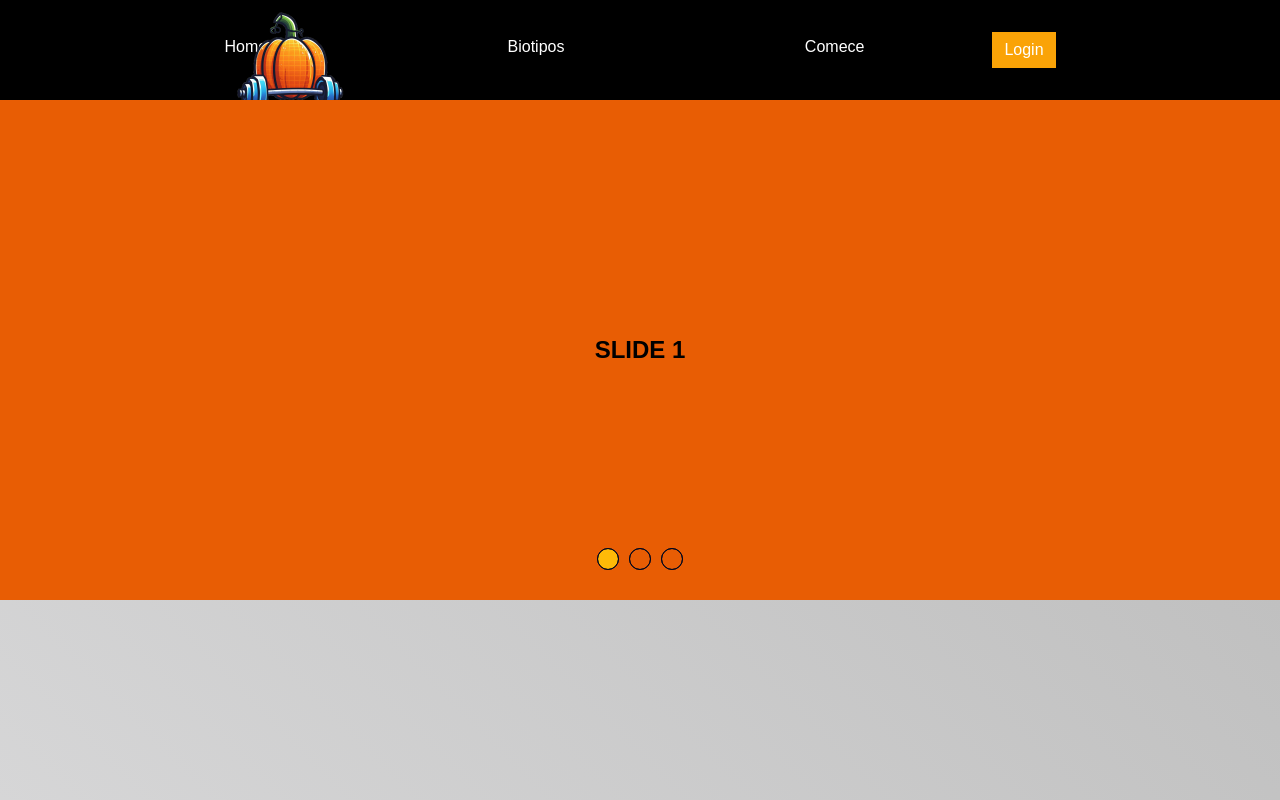
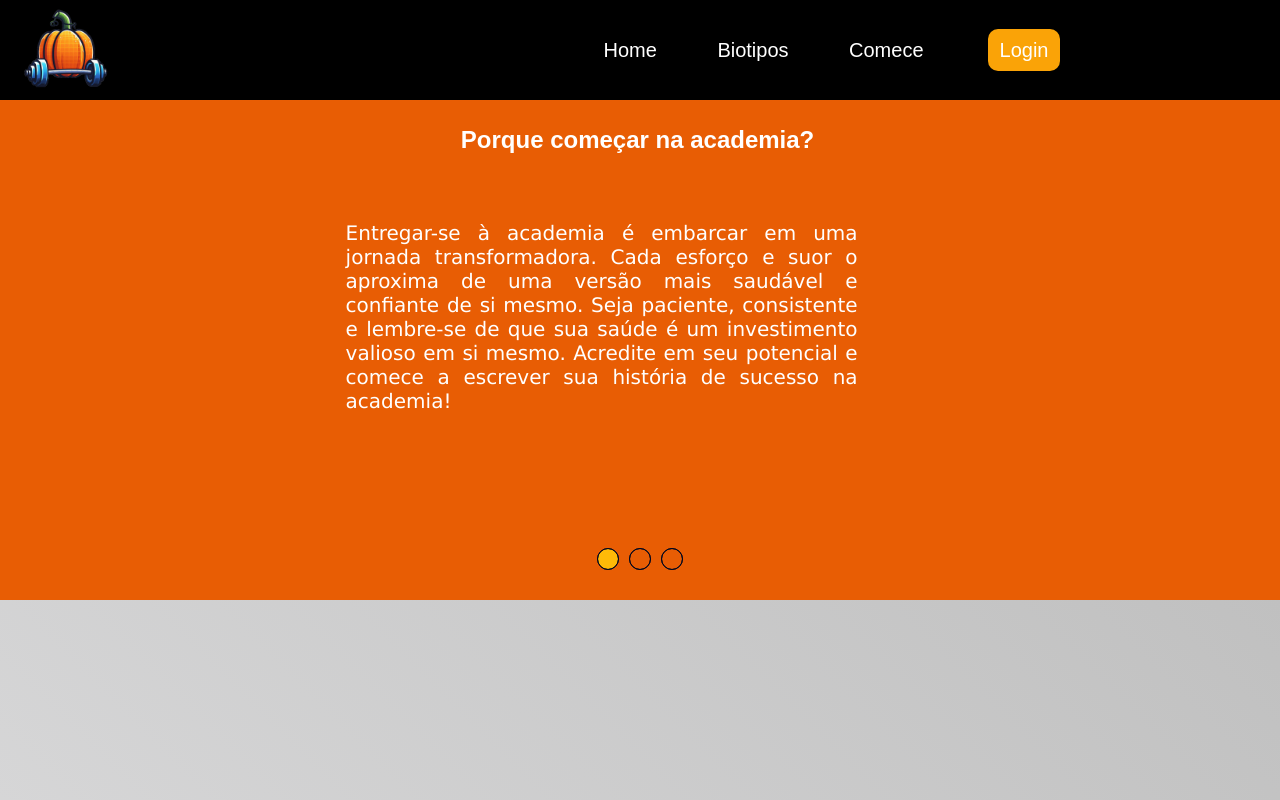
Before and after one commit to samekmd/Pumpkin-mk, a Flask app: page / in a window 1280 px wide. Run offline with Flask 3, Linux system fonts and the light colour scheme.

Commit message:
UPDATE MENU/ INDEX/ BIOTIPOS/ COMECE
Ajuste da imagem logo, aumento da fonte das letras de todas as páginas, preenchimento do conteúdo do site.

```diff
--- a/static/estilo.css
+++ b/static/estilo.css
@@ -46,28 +46,43 @@ body{
 #menu_nav a{
     text-decoration: none;
     color: #ffffff;
+
 }
 .links{
     width: 50%;
+
     cursor: pointer;
     display: flex;
     justify-content: space-between;
     flex-direction: row;
-    margin-right: 10%;
-    margin-top: 3%;
+
     border: 0px solid red;
 }
-.link_bootstrap{
- margin-top: 2.5%;
+
+.links a{
+  font-size: 20px;
 }
 
 
- #logo img{
- position: absolute;
- margin-right: 35%;
- display: flex;
+.link_bootstrap{
+
+ padding-left: 10% ;
+}
+
+.todos_os_links{
+  width: 50%;
+  margin-left: 5%;
+  display: flex;
   flex-direction: row;
-  border: 0px solid red;
+  align-items: center;
+  justify-content: center;
+  text-align: center;
+  margin-left: 30%;
+}
+
+.logo{
+  position: absolute;
+  margin-right: 90%;
 
 
 }
@@ -87,7 +102,7 @@ body{
     --bs-btn-padding-x: 0.75rem;
     --bs-btn-padding-y: 0.375rem;
     --bs-btn-font-family: ;
-    --bs-btn-font-size: 1rem;
+    --bs-btn-font-size: 20px;
     --bs-btn-font-weight: 400;
     --bs-btn-line-height: 1.5;
     --bs-btn-color: var(--bs-body-color);
@@ -117,7 +132,11 @@ body{
     border-radius: var(--bs-btn-border-radius);
     background-color: var(--bs-btn-bg);
     transition: color 0.15s ease-in-out, background-color 0.15s ease-in-out, border-color 0.15s ease-in-out, box-shadow 0.15s ease-in-out;
+    border: 1px;
+    border-radius: 10px;
   }
+
+
   @media (prefers-reduced-motion: reduce) {
   .btn {
     transition: none;
@@ -224,20 +243,68 @@ section.slider{
   height: 500px;
   display: flex;
   flex-direction: row;
-  text-align: center;
+
+}
+
+.slide h1{
+  position: absolute;
+     display: flex;
+     justify-content: center;
+     text-align: center;
+     align-content: center;
+     height: 50px;
+     margin-left: 36%;
+    margin-top: 2%;
+    color: white;
+}
+
+.slide p{
+  display: flex;
+  justify-content: center;
+  text-align: justify;
   align-items: center;
-  justify-content: center;
+  margin-left: 27%;
+  margin-top: 15%;
+  width: 40%;
+  height: 50px;
+  color: white;
+  font-size: 20px;
+  font-family: Verdana, Geneva, Tahoma, sans-serif;
 }
 
 .slide_meio{
   background-color: #9D0208;
   height: 500px;
   display: flex;
-  flex-direction: row;
+  flex-direction: column;
+
+
+}
+
+.slide_meio h1{
+  position: absolute;
+  display: flex;
+  justify-content: center;
   text-align: center;
-  align-items: center;
-  justify-content: center;
+  align-content: center;
+  height: 50px;
+  margin-left: 34%;
+ margin-top: 2%;
+ color: white;
 
+}
+
+.conteudo_slide_meio{
+  color: white;
+  font-size: 20px;
+  display: flex;
+  flex-direction: column;
+  text-align:left;
+  justify-content: left;
+ margin-left: 32%;
+  margin-top:10%;
+  width: 40%;
+  font-family: Verdana, Geneva, Tahoma, sans-serif;
 }
 
 .nav-manual, .nav-auto{
--- a/templates/base.html
+++ b/templates/base.html
@@ -11,10 +11,15 @@
 <body>
      <nav id="menu_nav">
 
-                <div id="logo">
-                  <img class="imagem_logo" src="../static/imagens/Abobora_logo.png" alt="Pumpkin Mk">
-                </div>
+              <div class="logo">
 
+                <img src="../static/imagens/Abobora_logo.png" alt="Abóbora"   width="100px" height="100px" >
+
+
+              </div>
+
+
+               <div  class="todos_os_links">
                 <div class="links">
                   <a  href="/">Home</a>
                   <a  href="/Biotipos">Biotipos</a>
@@ -24,6 +29,7 @@
                 <div class="link_bootstrap">
                   <a href="/Login "> <button type="button"  class="btn btn-secondary">Login</button>  </a>
                 </div>
+              </div>
 
 
 
--- a/templates/comece.html
+++ b/templates/comece.html
@@ -11,7 +11,10 @@
 
     <div class="comece_intro">
         <h2>Movimente-se</h2>
-        <p>Lorem ipsum dolor sit amet consectetur adipisicing elit. Veniam architecto quia consequatur cumque perspiciatis accusantium blanditiis, quam ipsum. Ut ea saepe nostrum libero nam esse voluptas. Illum delectus magni et?Lorem ipsum dolor sit amet consectetur, adipisicing elit. Est, consequuntur fugiat magnam corrupti repellendus quo ab laborum veritatis mollitia facere obcaecati sit perferendis maiores eos voluptates architecto, sapiente ipsum quidem. Lorem ipsum dolor sit amet, consectetur adipisicing elit. Quisquam quod iste similique, dolore earum ut minima sint nostrum quasi sapiente ipsam perferendis enim hic ullam molestiae minus quaerat. Non, modi.</p>
+        <p>
+            Não espere mais. Comece amanhã na academia, onde sua jornada para a transformação começa. Cada treino é um passo em direção a uma versão mais forte, saudável e confiante de você. O sucesso é uma escolha, e amanhã é o dia para essa escolha. Vamos lá!
+
+        </p>
     </div>
 
 </section>
--- a/templates/index.html
+++ b/templates/index.html
@@ -9,15 +9,44 @@
         <input type="radio" name="btn-radio" id="radio3">
 
         <div class="slide-box primeiro">
-              <div class="slide"><h1>SLIDE 1</h1></div>
+              <div class="slide">
+
+                <h1>Porque começar na academia?</h1>
+                <p>
+                    Entregar-se à academia é embarcar em uma jornada transformadora. Cada esforço e suor o aproxima de uma versão mais saudável e confiante de si mesmo. Seja paciente, consistente e lembre-se de que sua saúde é um investimento valioso em si mesmo. Acredite em seu potencial e comece a escrever sua história de sucesso na academia!
+                </p>
+
+            </div>
     </div>
 
         <div class="slide-box">
-            <div class="slide_meio" id="slide2"><h1>SLIDE 2</h1></div>
+            <div class="slide_meio" id="slide2">
+                <h1>Vantagens na saude fisíca e mental</h1>
+
+                   <div class="conteudo_slide_meio">
+                         <p>
+                            1 - Quando você ingressar na academia, logo irá apresentar fortalecimento cardiovascular e muscular, além de uma grande redução de doenças crônicas.
+
+                         </p>
+                         <br><br>
+                         <p>
+                            2 - Já na parte de saúde mental, a pessoa apresenta uma grande redução de estresse, redução dos niveis de ansiedade, melhora do sono, aumento da autoestima e prevenção de depressão. Além disso os exercicíos proporcionam uma mente mais clara e oportunidades de sociaçização.
+                         </p>
+                  </div>
+
+
+            </div>
         </div>
 
         <div class="slide-box">
-            <div class="slide"><h1>SLIDE 3</h1></div>
+            <div class="slide">
+                <h1>Tenha determinação!</h1>
+
+                <p>
+                    Determinar-se a ir à academia, por pelo menos cinco vezes por semana, é um compromisso que fortalece sua determinação e compromisso pessoal. Cada sessão de treino não apenas o aproxima de seus objetivos físicos, mas também constrói resiliência e persistência. Sua determinação molda um caminho para uma vida mais saudável e bem-sucedida, dentro e fora da academia.
+                </p>
+
+            </div>
         </div>
 
         <div class="nav-auto">
```
Also changed, not shown: other parts of static/estilo.css (+32 -7 lines), templates/biotipos.html (+29 -3 lines).
